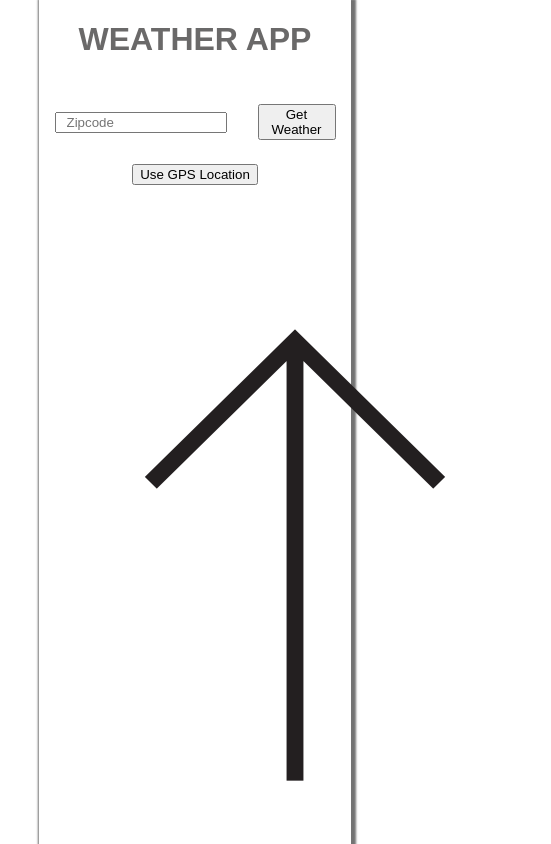
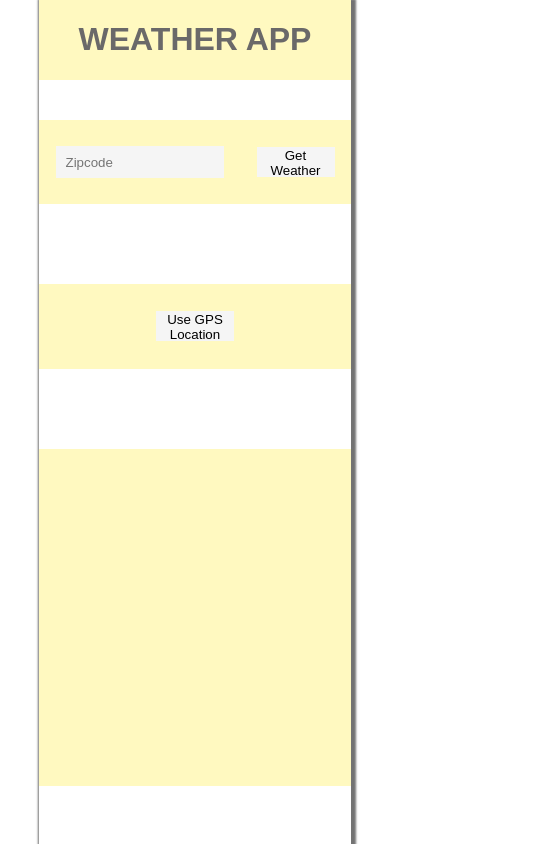
Before and after one commit to darin-estrin/weatherapp, a plain HTML site: page index.html in a window 390 px wide. Shown: the whole page, 551 px wide, since content can reach past the window. Drawn offline with nearby package versions, Linux system fonts and the light colour scheme.

Commit message:
updated main.css

```diff
--- a/main.css
+++ b/main.css
@@ -19,28 +19,112 @@ h1 {
   width: 80vw;
 }
 
+.header, .zipcode, .geolocation, .weather-info {
+  background: #fff9c0;
+}
+
 .zipcode {
   align-items: center;
   display: flex;
   height: 10vh;
   justify-content: space-around;
+  margin: 40px;
 }
 
 .zipcode input {
+  background-color: #f5f5f5;
+  border: none;
+  height: 30px;
   padding-left: 10px;
   width: 50%;
 }
 
-.zipcode button {
+.zipcode button, .get-location {
+  background: #f5f5f5;
+  border: none;
+  height: 30px;
   width: 25%;
 }
 
 .geolocation {
+  align-items: center;
   display: flex;
+  height: 10vh;
   justify-content: center;
+  margin: 40px;
 }
 
 .weather-info {
+  align-items: center;
   display: flex;
   flex-direction: column;
+  justify-content: space-around;
+  height: 40vh;
+  margin: 40px;
 }
+
+.weather-data {
+  display: flex;
+}
+
+.temperature {
+  display: flex;
+  justify-content: space-around;
+  width: 50vw;
+}
+
+.wind {
+  align-items: center;
+  display: flex;
+  justify-content: space-around;
+  width: 40vw;
+}
+
+.wind-direction {
+  display: none;
+  height: 100px;
+  width: 100px;
+}
+
+.nort-east {
+  transform: rotate(45deg);
+}
+
+.east {
+  transform: rotate(90deg);
+}
+
+.south-east {
+  transform: rotate(135deg);
+}
+
+.south {
+  transform: rotate(180deg);
+}
+
+.south-west {
+  transform: rotate(235deg);
+}
+
+.west {
+  transform: rotate(270deg);
+}
+
+.north-west {
+  transform: rotate(315deg);
+}
+
+@media screen and (max-width: 500px) {
+  .weather-info, .geolocation, .zipcode {
+    margin: 40px 0;
+  }
+
+  .wind {
+    width: 100%;
+  }
+
+  .wind-direction {
+    height: 50px;;
+    width: 50px;
+  }
+}
```
